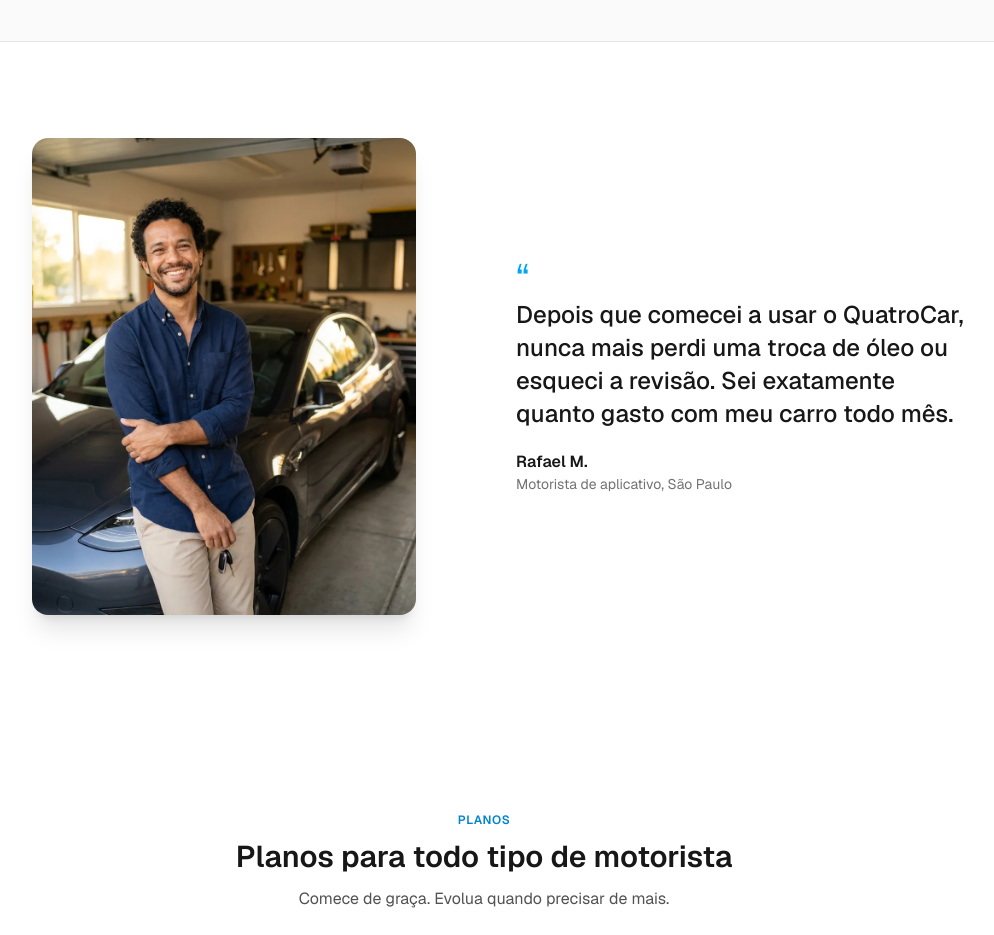
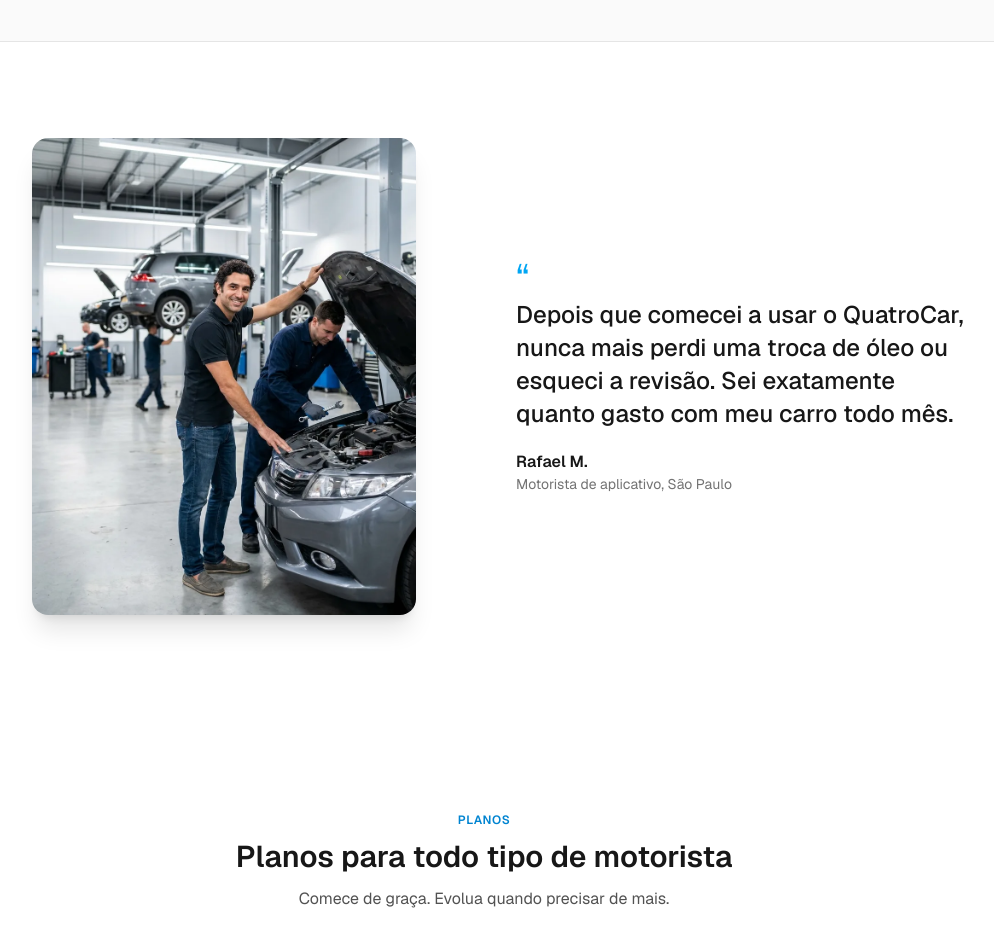
Before and after one commit to vendascotta-debug/quatrocar, a Next.js app: page / in a window 1280 px wide. Shown: the part 2120-3055 px from the top of the page, without its empty margins (156-1150 px from the left). Built offline with nearby package versions, Linux system fonts and the light colour scheme.

Commit message:
Replace testimonial photo with workshop scene
New photo shows the customer next to his car with the hood open,
a mechanic actively working on it, and other cars on lifts in the
background — reinforces that this is a real maintenance context
instead of a generic driveway portrait.

```diff
--- a/src/app/page.tsx
+++ b/src/app/page.tsx
@@ -338,10 +338,10 @@
             <div className="mx-auto grid max-w-5xl items-center gap-10 px-4 sm:px-6 md:grid-cols-2 md:gap-16">
               <Reveal>
                 <Image
-                  src="/images/cliente-satisfeito.webp"
-                  alt="Motorista satisfeito ao lado do seu carro, com a manutenção sempre em dia"
+                  src="/images/cliente-oficina.webp"
+                  alt="Cliente satisfeito ao lado do seu carro na oficina, com o mecânico realizando a manutenção"
                   width={900}
-                  height={1125}
+                  height={1117}
                   className="mx-auto w-full max-w-xs rounded-2xl object-cover shadow-xl sm:max-w-sm"
                 />
               </Reveal>
```
Also changed, not shown: public/images/cliente-oficina.webp (added), public/images/cliente-satisfeito.webp (deleted).
